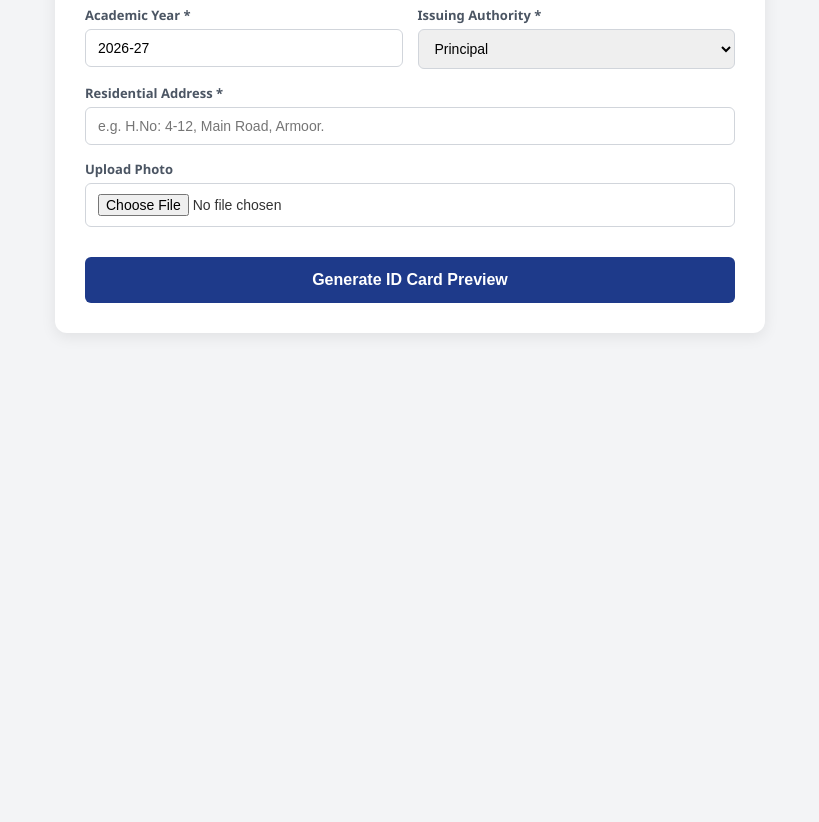
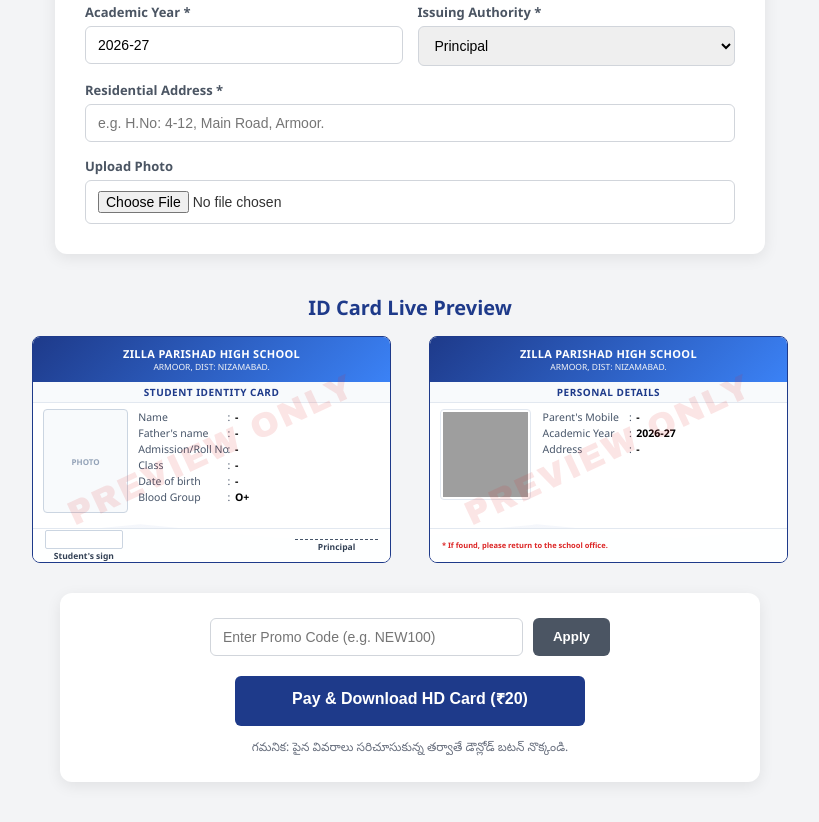
Before and after one commit to FillAndPrint/student-id, a plain HTML site: page index.html in a window 1280 px wide. Shown: the part 628-1450 px from the top of the page, without its empty margins (230-1049 px from the left). Before the commit the page ends 1001 px from the top, so only its background shows below. Drawn offline with Linux system fonts and the light colour scheme; grey boxes are pictures that could not be loaded.

Commit message:
index.html

```diff
--- a/index.html
+++ b/index.html
@@ -4,6 +4,8 @@
 <meta charset="UTF-8">
 <meta name="viewport" content="width=device-width, initial-scale=1.0">
 <title id="pageTitle">Student ID Card Generator</title>
+
+<script src="https://checkout.razorpay.com/v1/checkout.js"></script>
 
 <style>
 body {
@@ -55,10 +57,19 @@ h1 {
   margin-bottom: 25px;
 }
 
+.section-title {
+  text-align: center;
+  color: #1e3a8a;
+  font-size: 20px;
+  margin-top: 40px;
+  margin-bottom: 15px;
+  font-weight: bold;
+}
+
 /* ===== Form Styles ===== */
 .form-container {
   max-width: 650px;
-  margin: 0 auto 40px auto;
+  margin: 0 auto 20px auto;
   background: #fff;
   padding: 30px;
   border-radius: 12px;
@@ -92,49 +103,66 @@ input:focus, select:focus {
   outline: none;
   box-shadow: 0 0 0 3px rgba(30, 58, 138, 0.1);
 }
+
+/* ===== Payment & Promo Section ===== */
+.download-action-container {
+  max-width: 650px;
+  margin: 30px auto 60px auto;
+  background: #fff;
+  padding: 25px;
+  border-radius: 12px;
+  box-shadow: 0 4px 15px rgba(0,0,0,0.08);
+  text-align: center;
+}
+.promo-box {
+  display: flex;
+  gap: 10px;
+  max-width: 400px;
+  margin: 0 auto 20px auto;
+}
+.btn-promo {
+  background-color: #4b5563;
+  color: white;
+  border: none;
+  padding: 10px 20px;
+  border-radius: 6px;
+  font-weight: bold;
+  cursor: pointer;
+}
+.btn-promo:hover {
+  background-color: #374151;
+}
+.promo-message {
+  font-size: 13px;
+  margin-bottom: 15px;
+  font-weight: 600;
+}
 .btn-submit {
-  grid-column: span 2;
   background-color: #1e3a8a;
   color: white;
-  padding: 14px;
+  padding: 14px 30px;
   border: none;
   border-radius: 6px;
   font-size: 16px;
   font-weight: bold;
   cursor: pointer;
-  margin-top: 15px;
+  width: 100%;
+  max-width: 350px;
 }
 .btn-submit:hover {
   background-color: #172554;
 }
-
-/* Actions Button */
-.btn-group-actions {
-  display: none;
-  justify-content: center;
-  max-width: 210mm;
-  margin: 20px auto 0 auto;
-}
-.btn-action-print {
-  padding: 12px 35px;
-  border: none;
-  border-radius: 6px;
-  font-size: 15px;
-  font-weight: bold;
-  cursor: pointer;
-  color: white;
-  background-color: #28a745;
-  min-width: 160px;
-}
-.btn-action-print:hover {
-  background-color: #1e7e34;
+.note-text {
+  font-size: 12px;
+  color: #6b7280;
+  margin-top: 12px;
 }
 
 /* ===== ID Card Layout ===== */
 #idCardPrintArea {
-  display: none;
+  display: block;
   max-width: 210mm;
-  margin: 10px auto 30px auto;
+  margin: 10px auto 10px auto;
   background: transparent;
   box-sizing: border-box;
 }
@@ -158,6 +186,32 @@ input:focus, select:focus {
   overflow: hidden;
   -webkit-print-color-adjust: exact !important;
   print-color-adjust: exact !important;
+}
+
+/* Secure Preview Watermark */
+.preview-only-overlay {
+  position: absolute;
+  top: 0;
+  left: 0;
+  width: 100%;
+  height: 100%;
+  z-index: 10;
+  pointer-events: none;
+  display: flex;
+  align-items: center;
+  justify-content: center;
+  overflow: hidden;
+}
+.preview-only-text {
+  color: rgba(220, 38, 38, 0.12);
+  font-size: 34px;
+  font-weight: 900;
+  transform: rotate(-25deg);
+  white-space: nowrap;
+  letter-spacing: 2px;
+  text-transform: uppercase;
+  font-family: 'Arial Black', sans-serif;
+  user-select: none;
 }
 
 /* Background Wave */
@@ -285,7 +339,6 @@ input:focus, select:focus {
 .details-table td {
   padding: 1.5px 0;
   font-size: 10.5px;
-  color: #0f172a !important;
   vertical-align: top;
   line-height: 1.25;
   white-space: nowrap;
@@ -295,9 +348,20 @@ input:focus, select:focus {
   word-break: break-word;
 }
 .label-col {
+  font-weight: 500;
+  color: #475569 !important; /* Soft gray for pre-printed labels */
+  width: 35%;
+}
+.colon-col {
+  font-weight: 500;
+  color: #475569 !important;
+  width: 5%;
+  text-align: center;
+}
+.value-col {
   font-weight: 700;
-  color: #1e293b !important;
-  width: 32%;
+  color: #000000 !important; /* Bold black for actual student data */
+  padding-left: 2px;
 }
 
 /* QR Code */
@@ -365,13 +429,19 @@ input:focus, select:focus {
 
 /* ===== PRINT CONFIGURATION ===== */
 @media print {
+  div[class*="eruda"], div[id*="eruda"], div[class*="console"] {
+    display: none !important;
+  }
   body {
     background: #ffffff;
     padding: 0;
     margin: 0;
     width: 210mm;
   }
-  .form-container, h1, .btn-group-actions, .nav-header {
+  .form-container, h1, .nav-header, .section-title, .download-action-container {
+    display: none !important;
+  }
+  .preview-only-overlay {
     display: none !important;
   }
   #idCardPrintArea {
@@ -399,7 +469,7 @@ input:focus, select:focus {
 <body>
 
 <div class="nav-header">
-  <a class="btn-nav-home" href="https://fillandprint.github.io/">Home</a>
+  <button class="btn-nav-home" onclick="goToHomePage()">Home</button>
   <span class="nav-title">Student ID Card Portal</span>
 </div>
 
@@ -409,42 +479,42 @@ input:focus, select:focus {
   <div class="form-grid">
     <div class="full-width">
       <label>School / College Name *</label>
-      <input type="text" id="schoolName" value="ZILLA PARISHAD HIGH SCHOOL" placeholder="e.g. Zilla Parishad High School">
+      <input type="text" id="schoolName" value="ZILLA PARISHAD HIGH SCHOOL" placeholder="e.g. Zilla Parishad High School" oninput="updateLiveCard()">
     </div>
 
     <div class="full-width">
       <label>School Address / Location *</label>
-      <input type="text" id="schoolLocation" value="ARMOOR, DIST: NIZAMABAD." placeholder="e.g. Endapalli, Dist: Jagtial.">
+      <input type="text" id="schoolLocation" value="ARMOOR, DIST: NIZAMABAD." placeholder="e.g. Endapalli, Dist: Jagtial." oninput="updateLiveCard()">
     </div>
 
     <div class="full-width">
       <label>Student Name *</label>
-      <input type="text" id="studentName" placeholder="e.g. K. Rahul">
+      <input type="text" id="studentName" placeholder="e.g. K. Rahul" oninput="updateLiveCard()">
     </div>
 
     <div>
       <label>Father's Name *</label>
-      <input type="text" id="fatherName" placeholder="e.g. K. Narayana">
+      <input type="text" id="fatherName" placeholder="e.g. K. Narayana" oninput="updateLiveCard()">
     </div>
 
     <div>
       <label>Admission / Roll No *</label>
-      <input type="text" id="rollNo" placeholder="e.g. 1024">
+      <input type="text" id="rollNo" placeholder="e.g. 1024" oninput="updateLiveCard()">
     </div>
 
     <div>
       <label>Class / Course *</label>
-      <input type="text" id="studentClass" placeholder="e.g. Class X (A)">
+      <input type="text" id="studentClass" placeholder="e.g. Class X (A)" oninput="updateLiveCard()">
     </div>
 
     <div>
       <label>Date of Birth (D.O.B) *</label>
-      <input type="date" id="dob">
+      <input type="date" id="dob" onchange="updateLiveCard()">
     </div>
 
     <div>
       <label>Blood Group</label>
-      <select id="bloodGrp">
+      <select id="bloodGrp" onchange="updateLiveCard()">
         <option value="O+">O+</option>
         <option value="A+">A+</option>
         <option value="B+">B+</option>
@@ -458,17 +528,17 @@ input:focus, select:focus {
 
     <div>
       <label>Parent Mobile Number *</label>
-      <input type="tel" id="cellNo" pattern="[0-9]*" maxlength="10" placeholder="e.g. 9876543210" oninput="this.value = this.value.replace(/[^0-9]/g, '')">
+      <input type="tel" id="cellNo" pattern="[0-9]*" maxlength="10" placeholder="e.g. 9876543210" oninput="this.value = this.value.replace(/[^0-9]/g, ''); updateLiveCard();">
     </div>
 
     <div>
       <label>Academic Year *</label>
-      <input type="text" id="academicYear" value="2026-27" placeholder="e.g. 2026-27">
+      <input type="text" id="academicYear" value="2026-27" placeholder="e.g. 2026-27" oninput="updateLiveCard()">
     </div>
 
     <div>
       <label>Issuing Authority *</label>
-      <select id="authoritySelect">
+      <select id="authoritySelect" onchange="updateLiveCard()">
         <option value="Principal">Principal</option>
         <option value="Head Master">Head Master</option>
         <option value="Head Mistress">Head Mistress</option>
@@ -477,27 +547,23 @@ input:focus, select:focus {
 
     <div class="full-width">
       <label>Residential Address *</label>
-      <input type="text" id="resAddress" placeholder="e.g. H.No: 4-12, Main Road, Armoor.">
+      <input type="text" id="resAddress" placeholder="e.g. H.No: 4-12, Main Road, Armoor." oninput="updateLiveCard()">
     </div>
 
     <div class="full-width">
       <label>Upload Photo</label>
       <input type="file" id="photoInput" accept="image/*" onchange="previewImage(event)">
     </div>
-
-    <button class="btn-submit" onclick="generateStudentIDCard()">Generate ID Card Preview</button>
   </div>
 </div>
 
-<div class="btn-group-actions" id="actionButtonsGroup">
-  <button class="btn-action-print" onclick="triggerSystemPrint()">Print / Save as PDF</button>
-</div>
+<div class="section-title">ID Card Live Preview</div>
 
 <div id="idCardPrintArea">
   <div class="cards-container-box">
 
-    <!-- FRONT SIDE -->
     <div class="card-box">
+      <div class="preview-only-overlay"><div class="preview-only-text">Preview Only</div></div>
       <div class="card-background-design"></div>
 
       <div class="card-header">
@@ -515,12 +581,12 @@ input:focus, select:focus {
         </div>
         <div class="details-container">
           <table class="details-table">
-            <tr><td class="label-col">Name</td><td>: <span id="lblName"></span></td></tr>
-            <tr><td class="label-col">Father's name</td><td>: <span id="lblFather"></span></td></tr>
-            <tr><td class="label-col">Admission/Roll No</td><td>: <span id="lblRoll"></span></td></tr>
-            <tr><td class="label-col">Class</td><td>: <span id="lblClass"></span></td></tr>
-            <tr><td class="label-col">Date of birth</td><td>: <span id="lblDOB"></span></td></tr>
-            <tr><td class="label-col">Blood Group</td><td>: <span id="lblBlood"></span></td></tr>
+            <tr><td class="label-col">Name</td><td class="colon-col">:</td><td class="value-col"><span id="lblName">-</span></td></tr>
+            <tr><td class="label-col">Father's name</td><td class="colon-col">:</td><td class="value-col"><span id="lblFather">-</span></td></tr>
+            <tr><td class="label-col">Admission/Roll No</td><td class="colon-col">:</td><td class="value-col"><span id="lblRoll">-</span></td></tr>
+            <tr><td class="label-col">Class</td><td class="colon-col">:</td><td class="value-col"><span id="lblClass">-</span></td></tr>
+            <tr><td class="label-col">Date of birth</td><td class="colon-col">:</td><td class="value-col"><span id="lblDOB">-</span></td></tr>
+            <tr><td class="label-col">Blood Group</td><td class="colon-col">:</td><td class="value-col"><span id="lblBlood">O+</span></td></tr>
           </table>
         </div>
       </div>
@@ -533,8 +599,8 @@ input:focus, select:focus {
       </div>
     </div>
 
-    <!-- BACK SIDE -->
     <div class="card-box">
+      <div class="preview-only-overlay"><div class="preview-only-text">Preview Only</div></div>
       <div class="card-background-design"></div>
 
       <div class="card-header">
@@ -551,9 +617,9 @@ input:focus, select:focus {
         </div>
         <div class="details-container" style="padding-left:12px;">
           <table class="details-table">
-            <tr><td class="label-col">Parent's Mobike</td><td>: <span id="lblCell"></span></td></tr>
-            <tr><td class="label-col">Academic Year</td><td>: <span id="lblAcadYear"></span></td></tr>
-            <tr class="address-row" style="font-size: 8.5px;"><td class="label-col">Address</td><td>: <span id="lblResAddr"></span></td></tr>
+            <tr><td class="label-col">Parent's Mobile</td><td class="colon-col">:</td><td class="value-col"><span id="lblCell">-</span></td></tr>
+            <tr><td class="label-col">Academic Year</td><td class="colon-col">:</td><td class="value-col"><span id="lblAcadYear">2026-27</span></td></tr>
+            <tr class="address-row" style="font-size: 8.5px;"><td class="label-col">Address</td><td class="colon-col">:</td><td class="value-col"><span id="lblResAddr">-</span></td></tr>
           </table>
         </div>
       </div>
@@ -565,8 +631,25 @@ input:focus, select:focus {
   </div>
 </div>
 
+<div class="download-action-container">
+  <div class="promo-box">
+    <input type="text" id="promoInput" placeholder="Enter Promo Code (e.g. NEW100)">
+    <button class="btn-promo" onclick="applyPromoCode()">Apply</button>
+  </div>
+  <div id="promoMsg" class="promo-message"></div>
+
+  <button class="btn-submit" id="payBtn" onclick="handlePaymentAction()">Pay & Download HD Card (₹20)</button>
+  <div class="note-text">గమనిక: పైన వివరాలు సరిచూసుకున్న తర్వాతే డౌన్లోడ్ బటన్ నొక్కండి.</div>
+</div>
+
 <script>
 let uploadedPhotoData = "";
+let isPromoApplied = false;
+let currentAmount = 2000; // 2000 paise = ₹20
+
+window.onload = function() {
+  updateLiveCard();
+};
 
 function previewImage(event) {
   const reader = new FileReader();
@@ -590,7 +673,7 @@ function formatDateString(dateVal) {
   return dateVal;
 }
 
-function generateStudentIDCard() {
+function updateLiveCard() {
   const schoolVal = document.getElementById('schoolName').value.trim().toUpperCase();
   const locVal = document.getElementById('schoolLocation').value.trim().toUpperCase();
   const nameVal = document.getElementById('studentName').value.trim();
@@ -603,54 +686,91 @@ function generateStudentIDCard() {
   const authorityVal = document.getElementById('authoritySelect').value;
   const resAddrVal = document.getElementById('resAddress').value.trim();
 
-  if(!schoolVal || !nameVal || !fatherVal || !rollVal || !classVal || !dobVal || !cellVal || !acadYearVal || !resAddrVal) {
-    alert("దయచేసి నక్షత్ర గుర్తు (*) ఉన్న అన్ని తప్పనిసరి ఫీల్డ్స్ భర్తీ చేయండి.");
+  document.getElementById('lblSchoolFront').textContent = schoolVal || 'ZILLA PARISHAD HIGH SCHOOL';
+  document.getElementById('lblSchoolBack').textContent = schoolVal || 'ZILLA PARISHAD HIGH SCHOOL';
+  document.getElementById('lblLocationFront').textContent = locVal || 'ARMOOR, DIST: NIZAMABAD.';
+  document.getElementById('lblLocationBack').textContent = locVal || 'ARMOOR, DIST: NIZAMABAD.';
+
+  document.getElementById('lblName').textContent = nameVal || '-';
+  document.getElementById('lblFather').textContent = fatherVal || '-';
+  document.getElementById('lblRoll').textContent = rollVal || '-';
+  document.getElementById('lblClass').textContent = classVal || '-';
+  document.getElementById('lblDOB').textContent = formatDateString(dobVal);
+  document.getElementById('lblBlood').textContent = document.getElementById('bloodGrp').value;
+  document.getElementById('lblCell').textContent = cellVal || '-';
+  document.getElementById('lblAcadYear').textContent = acadYearVal || '2026-27';
+  document.getElementById('lblAuthority').textContent = authorityVal;
+  document.getElementById('lblResAddr').textContent = resAddrVal || '-';
+
+  const qrString = `STUDENT ID CARD\nSchool: ${schoolVal}\nName: ${nameVal || 'N/A'}\nRoll No: ${rollVal || 'N/A'}\nClass: ${classVal || 'N/A'}\nCell: ${cellVal || 'N/A'}`;
+  document.getElementById('cardQR').src = `https://api.qrserver.com/v1/create-qr-code/?size=150x150&data=${encodeURIComponent(qrString)}`;
+}
+
+function applyPromoCode() {
+  const code = document.getElementById('promoInput').value.trim().toUpperCase();
+  const msgElement = document.getElementById('promoMsg');
+  const payBtn = document.getElementById('payBtn');
+
+  if(code === "NEW100") {
+    isPromoApplied = true;
+    currentAmount = 0;
+    msgElement.style.color = "#16a34a";
+    msgElement.textContent = "Promo 'NEW100' applied successfully! 100% Discount.";
+    payBtn.textContent = "Download HD Card (FREE)";
+  } else {
+    isPromoApplied = false;
+    currentAmount = 2000;
+    msgElement.style.color = "#dc2626";
+    msgElement.textContent = "Invalid Promo Code.";
+    payBtn.textContent = "Pay & Download HD Card (₹20)";
+  }
+}
+
+function handlePaymentAction() {
+  const schoolVal = document.getElementById('schoolName').value.trim();
+  const nameVal = document.getElementById('studentName').value.trim();
+  const fatherVal = document.getElementById('fatherName').value.trim();
+  const rollVal = document.getElementById('rollNo').value.trim();
+  const classVal = document.getElementById('studentClass').value.trim();
+  const dobVal = document.getElementById('dob').value;
+  const cellVal = document.getElementById('cellNo').value.trim();
+  const resAddrVal = document.getElementById('resAddress').value.trim();
+
+  if(!schoolVal || !nameVal || !fatherVal || !rollVal || !classVal || !dobVal || !cellVal || !resAddrVal) {
+    alert(" * గుర్తు ఉన్న అన్ని ఫీల్డ్స్ తప్పనిసరిగా ఫిల్ చేయండి.");
     return;
   }
 
-  document.title = nameVal ? nameVal.replace(/[^a-zA-Z0-9]/g, "_") + "_StudentID" : "Student_IDCard";
+  document.title = nameVal.replace(/[^a-zA-Z0-9]/g, "_") + "_StudentID";
 
-  document.getElementById('lblSchoolFront').textContent = schoolVal;
-  document.getElementById('lblSchoolBack').textContent = schoolVal;
-  document.getElementById('lblLocationFront').textContent = locVal;
-  document.getElementById('lblLocationBack').textContent = locVal;
-
-  document.getElementById('lblName').textContent = nameVal;
-  document.getElementById('lblFather').textContent = fatherVal;
-  document.getElementById('lblRoll').textContent = rollVal;
-  document.getElementById('lblClass').textContent = classVal;
-  document.getElementById('lblDOB').textContent = formatDateString(dobVal);
-  document.getElementById('lblBlood').textContent = document.getElementById('bloodGrp').value;
-  document.getElementById('lblCell').textContent = cellVal;
-  document.getElementById('lblAcadYear').textContent = acadYearVal;
-  document.getElementById('lblAuthority').textContent = authorityVal;
-  document.getElementById('lblResAddr').textContent = resAddrVal;
-
-  // QR string update
-  const qrString = `STUDENT ID CARD\nSchool: ${schoolVal}\nName: ${nameVal}\nRoll No: ${rollVal}\nClass: ${classVal}\nCell: ${cellVal}\nAcademic Year: ${acadYearVal}\nAuthority: ${authorityVal}`;
-  document.getElementById('cardQR').src = `https://api.qrserver.com/v1/create-qr-code/?size=150x150&data=${encodeURIComponent(qrString)}`;
-
-  // UI View management
-  document.getElementById('inputFormContainer').style.display = 'none';
-  document.getElementById('mainHeading').style.display = 'none';
-  document.getElementById('idCardPrintArea').style.display = 'block';
-  document.getElementById('actionButtonsGroup').style.display = 'flex';
-
-  window.scrollTo({ top: 0, behavior: 'smooth' });
+  if (isPromoApplied && currentAmount === 0) {
+    window.print();
+  } else {
+    var options = {
+      "key": "YOUR_RAZORPAY_KEY_ID",
+      "amount": currentAmount,
+      "currency": "INR",
+      "name": "FillAndPrint Portal",
+      "description": "Student Identity Card Download Fee",
+      "handler": function (response){
+         alert("Payment Successful! Reference ID: " + response.razorpay_payment_id);
+         window.print();
+      },
+      "prefill": {
+        "name": nameVal,
+        "contact": cellVal
+      },
+      "theme": {
+        "color": "#1e3a8a"
+      }
+    };
+    var rzp1 = new Razorpay(options);
+    rzp1.open();
+  }
 }
 
 function goToHomePage() {
-  document.getElementById('idCardPrintArea').style.display = 'none';
-  document.getElementById('actionButtonsGroup').style.display = 'none';
-  document.getElementById('inputFormContainer').style.display = 'block';
-  document.getElementById('mainHeading').style.display = 'block';
-
-  document.title = "Student ID Card Generator";
-  window.scrollTo({ top: 0, behavior: 'smooth' });
-}
-
-function triggerSystemPrint() {
-  window.print();
+  window.location.href = "https://fillandprint.github.io";
 }
 </script>
 
```
